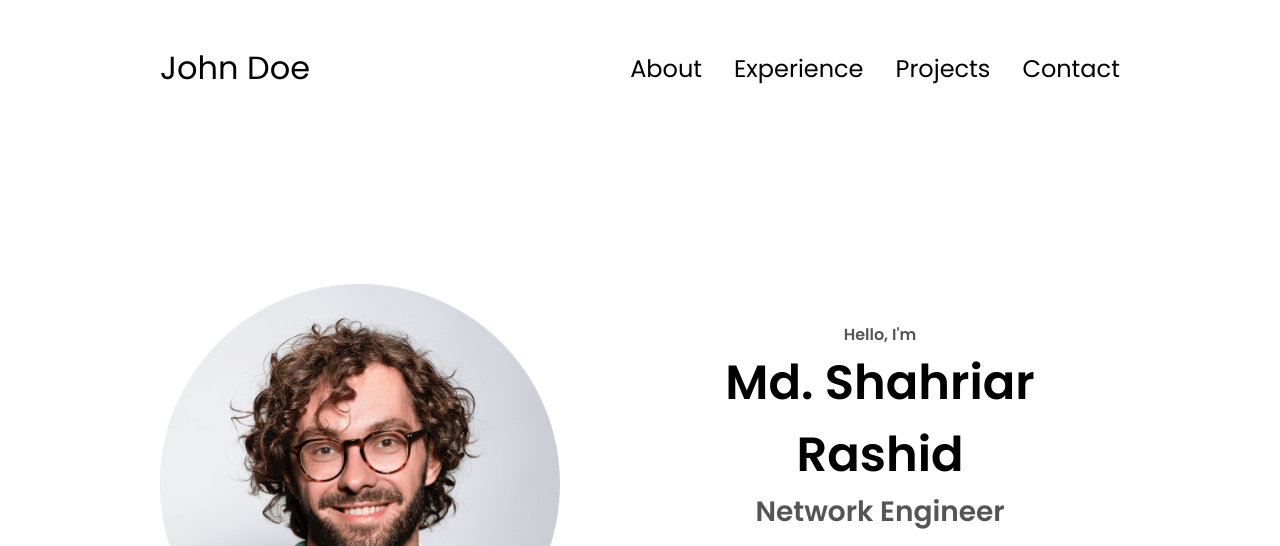
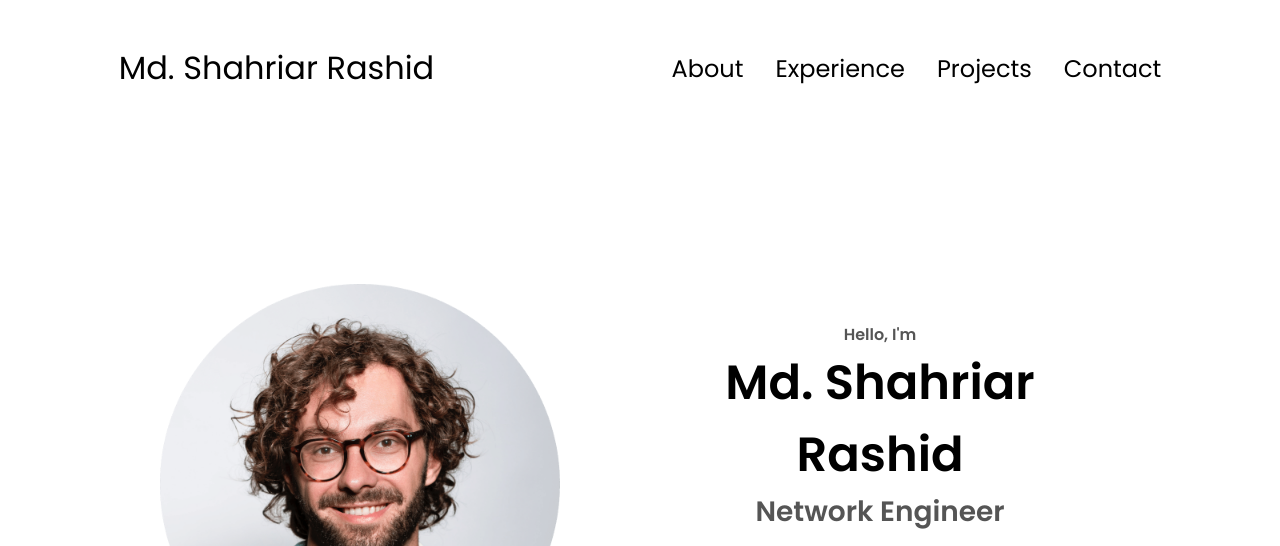
Before and after one commit to ShahriarRashid146/simple-cicd-github-actions-s3-bucket, a plain HTML site: page index.html in a window 1280 px wide. Shown: the top 546 px of the page. Drawn offline with Linux system fonts and the light colour scheme.

Commit message:
changed top name

```diff
--- a/index.html
+++ b/index.html
@@ -10,7 +10,7 @@
   </head>
   <body>
     <nav id="desktop-nav">
-      <div class="logo">John Doe</div>
+      <div class="logo">Md. Shahriar Rashid</div>
       <div>
         <ul class="nav-links">
           <li><a href="#about">About</a></li>
```
